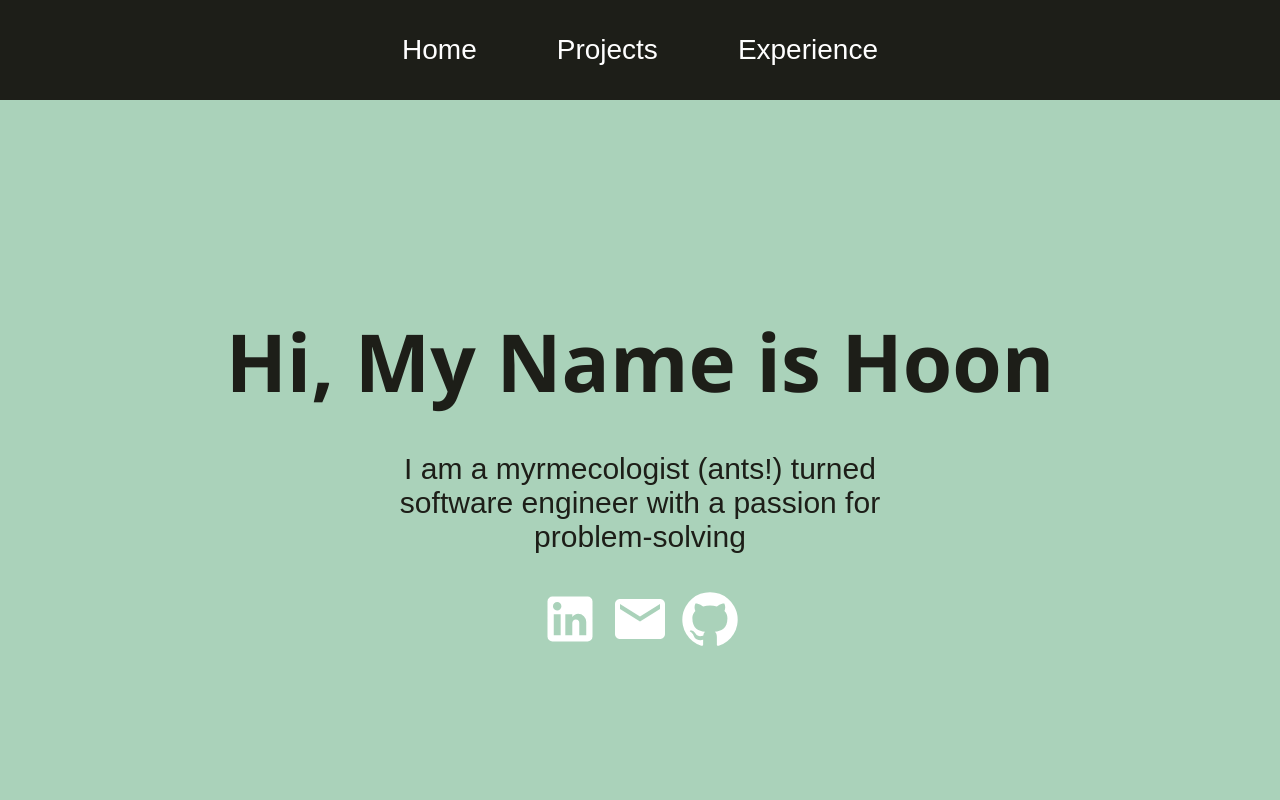
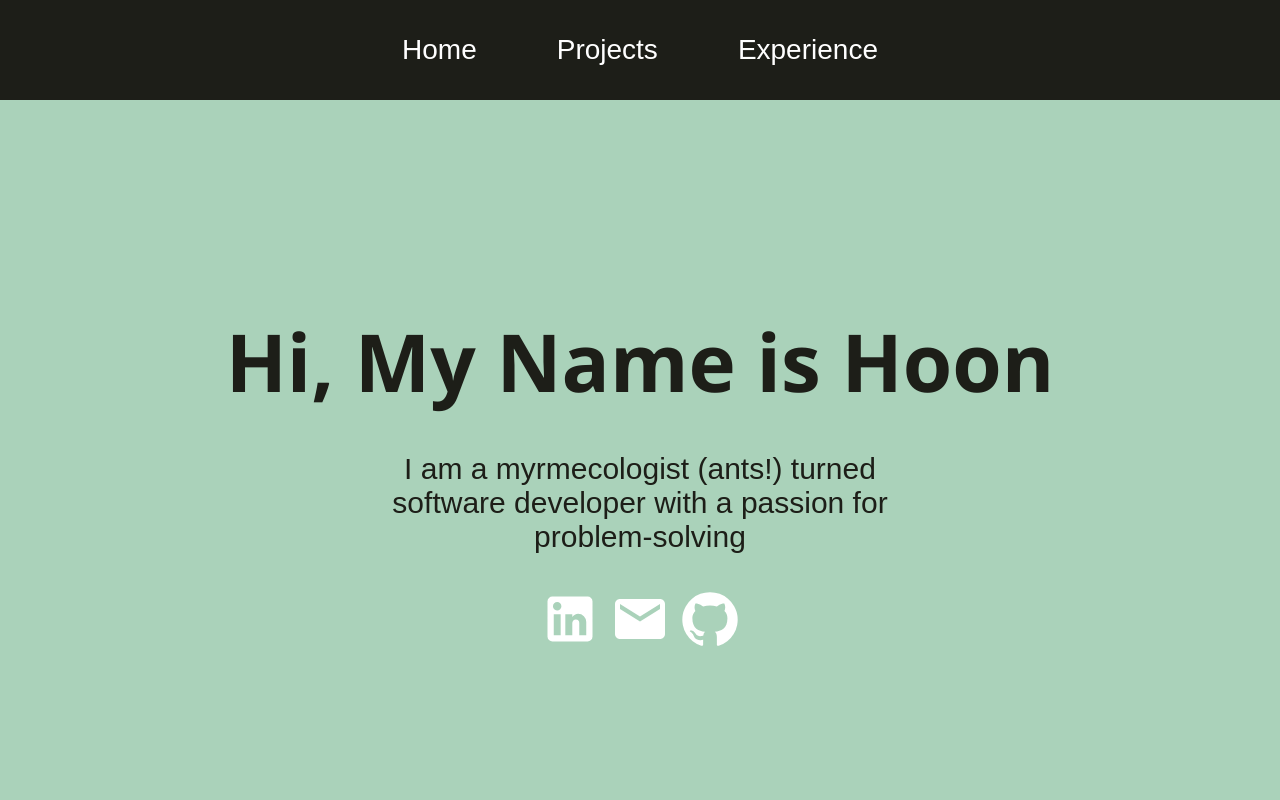
Before and after one commit to hoon610/personal-website, a React (Create React App) app: page / in a window 1280 px wide. Shown: the top 800 px of the page. Built offline with nearby package versions, Linux system fonts and the light colour scheme.

Commit message:
Edit home page text

```diff
--- a/src/components/ProjectItem.js
+++ b/src/components/ProjectItem.js
@@ -13,7 +13,7 @@ function ProjectItem({ image, name, id, skills }) {
       className="projectItem"
       onClick={() => {
         navigate("/projects/" + id);
-        window.scrollTo(0, 0); // Scroll to the top
+        window.scrollTo(0, 0);
       }}
     >
       <div style={{ backgroundImage: `url(${image})` }} className="bgImage" />
--- a/src/helpers/ProjectList.js
+++ b/src/helpers/ProjectList.js
@@ -51,7 +51,7 @@ export const ProjectList = [
   },
 
   {
-    name: "Facebook Clone made in ReactJS and Firebase",
+    name: "Facebook Clone built in ReactJS and Firebase",
     image: FCimg,
     skills: "React, Node.js, Firebase, MongoDB, HTML/CSS",
     github: "https://github.com/hoon610/fb-clone",
--- a/src/pages/Home.js
+++ b/src/pages/Home.js
@@ -12,8 +12,8 @@ function Home() {
         <h2>Hi, My Name is Hoon</h2>
         <div className="prompt">
           <p>
-            I am a myrmecologist (ants!) turned software engineer with a passion
-            for problem-solving
+            I am a myrmecologist (ants!) turned software developer with a
+            passion for problem-solving
           </p>
           <a
             href="https://www.linkedin.com/in/byounghoon-kang-7b048a239/"
```
